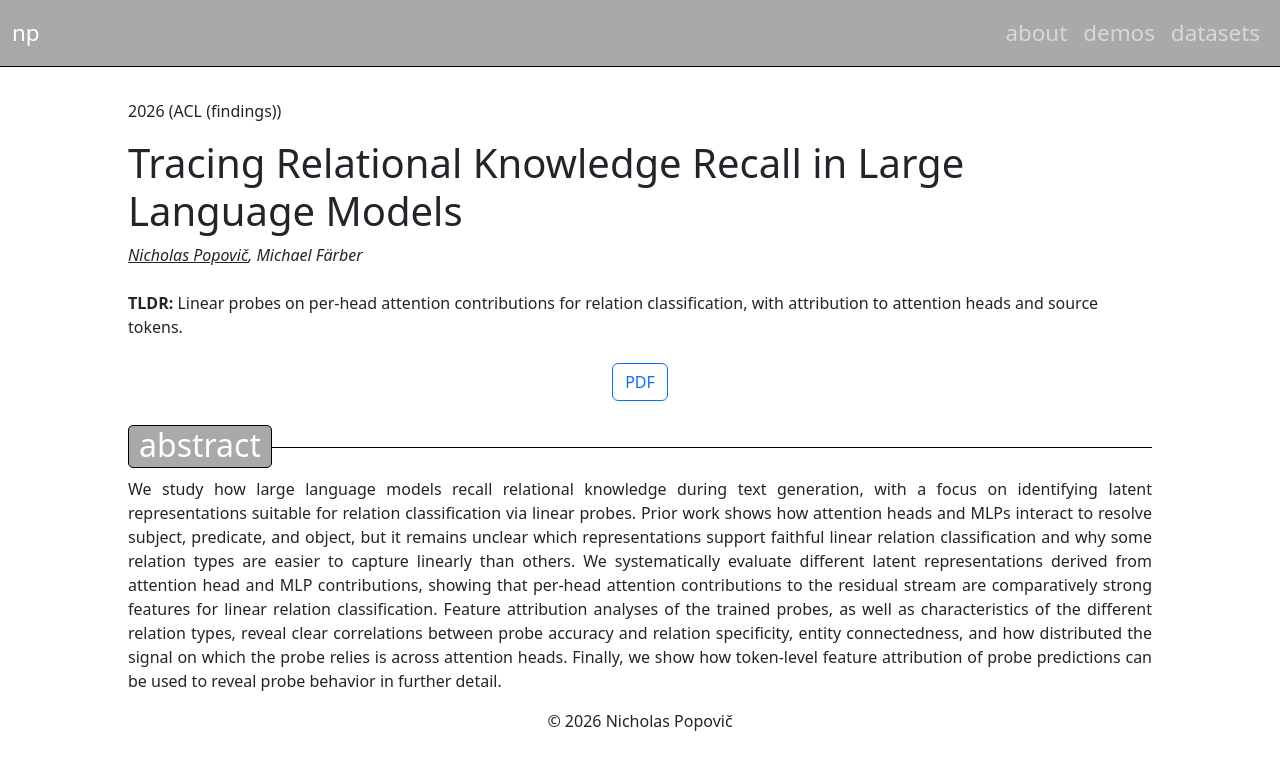
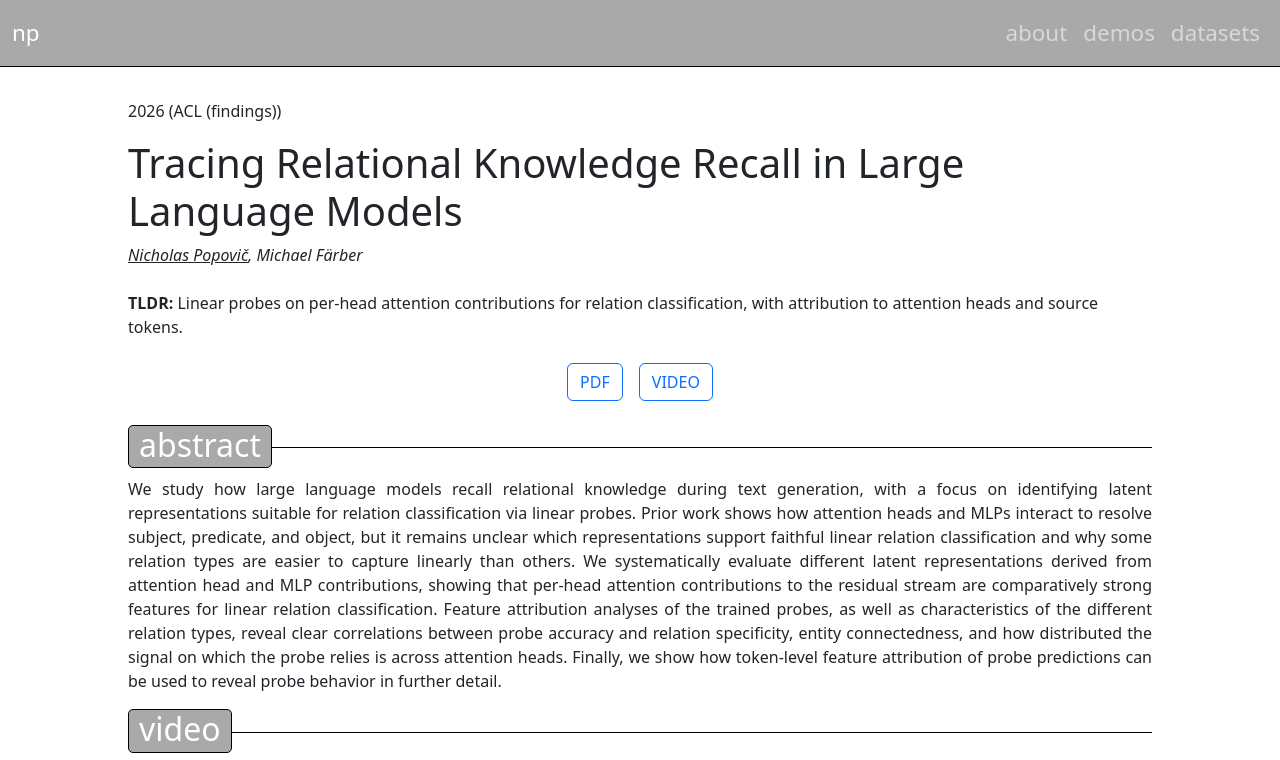
Before and after one commit to nicpopovic/nicpopovic.github.io, a Jekyll site: the page built from publications/tracing.md, in a window 1280 px wide and 1400 px high. Shown: the top 760 px of the window. Built offline with Jekyll 4.4.1, drawn with Linux system fonts in a browser that asks for light colours; a script that is not in the unit is left out; some of the changed text lies outside the part shown; grey boxes are pictures that could not be loaded.

Commit message:
added video and poster for tracing

```diff
--- a/_data/publications.yml
+++ b/_data/publications.yml
@@ -11,6 +11,7 @@
   "link": "/publications/tracing"
   tldr: "Linear probes on per-head attention contributions for relation classification, with attribution to attention heads and source tokens."
   pdf_link: "https://arxiv.org/pdf/2604.19934"
+  video_link: "https://underline.io/embed/153567-tracing-relational-knowledge-recall-in-large-language-models"
 
 - title: "Benchmarking Uncertainty Calibration in Large Language Model Long-Form Question Answering"
   authors: "Philip Müller, <u>Nicholas Popovič</u>, Michael Färber, Peter Steinbach"
--- a/publications/tracing.md
+++ b/publications/tracing.md
@@ -2,3 +2,10 @@
 layout: publication
 title: "Tracing Relational Knowledge Recall in Large Language Models"
 ---
+
+<h2>Poster</h2>
+
+<div class="image-caption">
+  <img class="frame" src="/images/tracing/poster.jpeg" alt="Re1st Poster" style="max-width: 100%; height: auto;">
+  <span class="caption">Poster presented at ACL 2026.</span>
+</div>
```
Also changed, not shown: images/tracing/poster.jpeg (added).
